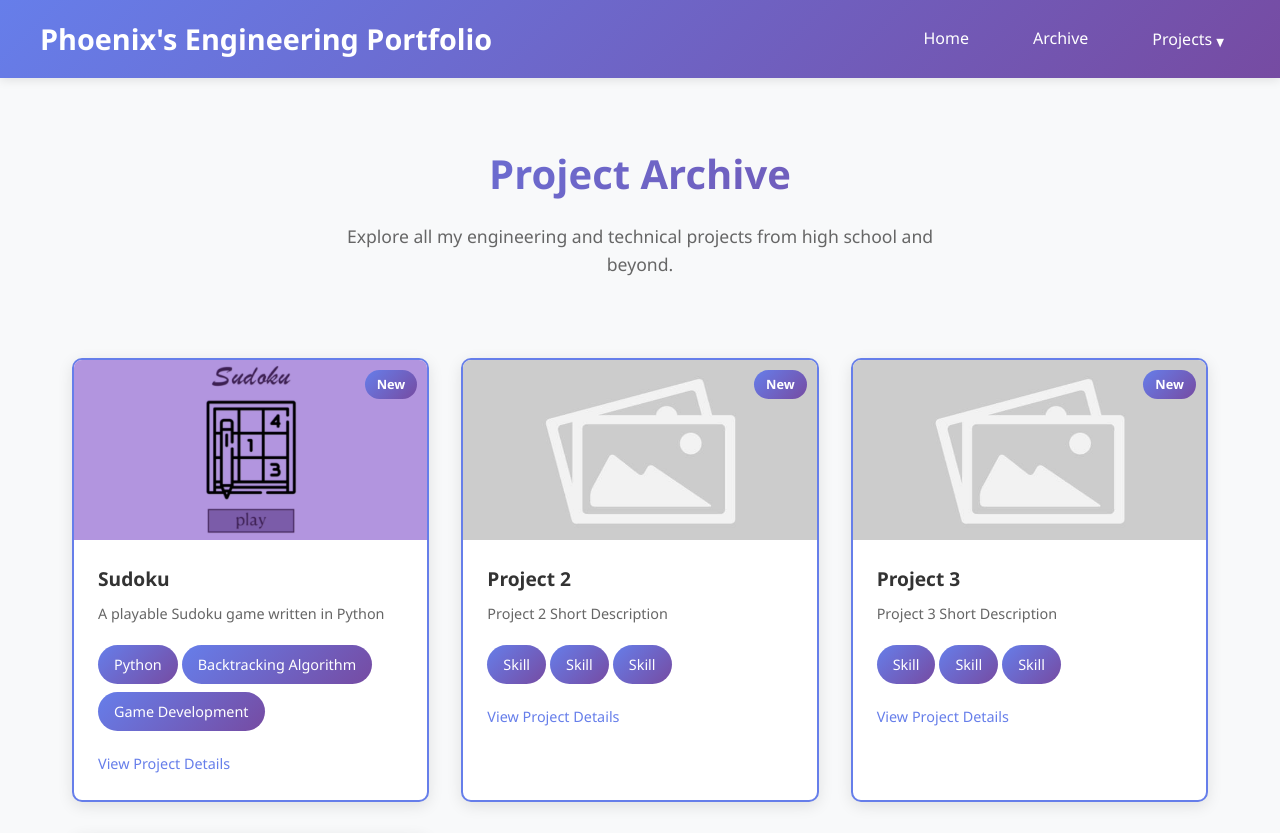
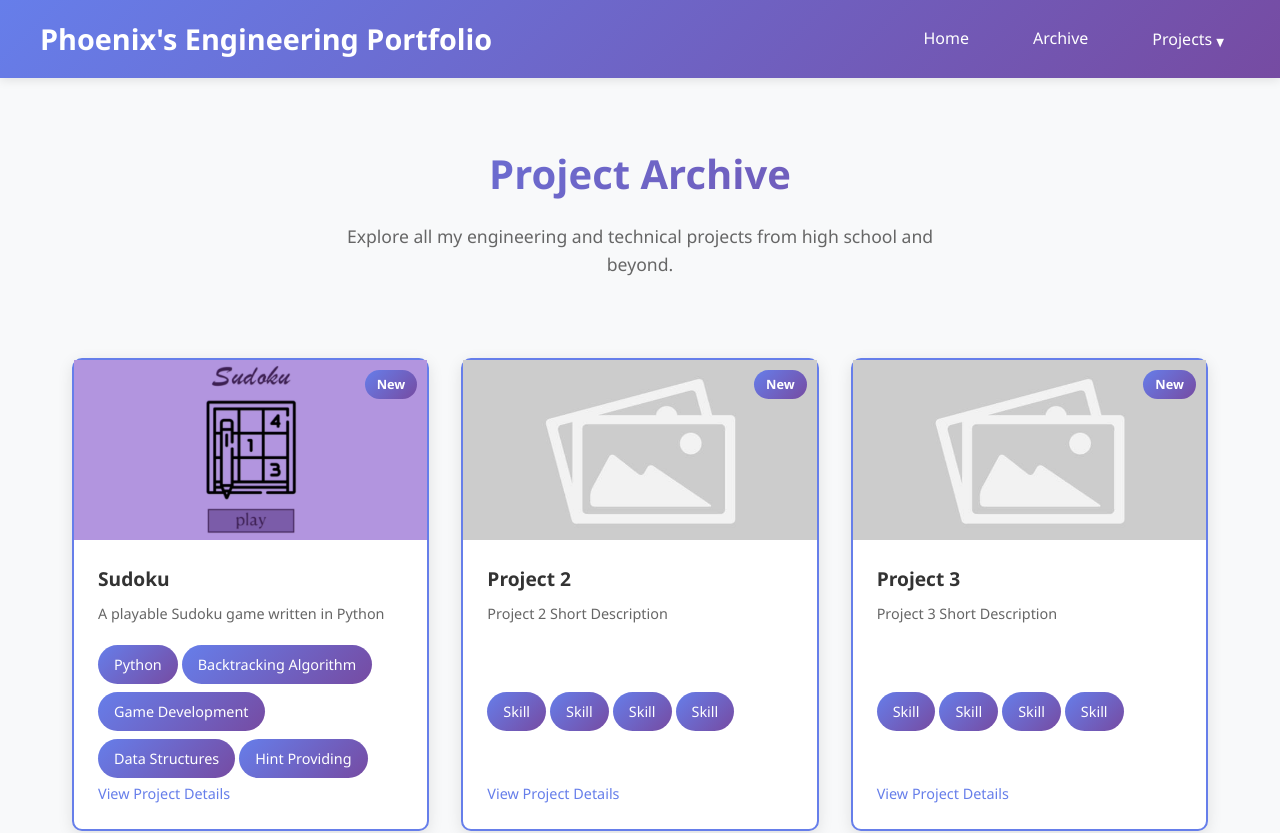
Before and after one commit to filexc/engineering-portfolio, a React (Create React App) app: page /archive in a window 1280 px wide. Shown: the top 833 px of the page. Built offline with nearby package versions, Linux system fonts and the light colour scheme.

Commit message:
removed other unused files and added some styling/functionality changes i wanted

```diff
--- a/src/components/Archive.css
+++ b/src/components/Archive.css
@@ -33,15 +33,23 @@
   display: grid;
   grid-template-columns: repeat(auto-fit, minmax(300px, 1fr));
   gap: 2rem;
+  align-items: stretch;
+}
+
+.projects-grid > * {
+  height: 100%;
 }
 
 .project-card {
   background: white;
   border-radius: 10px;
-  overflow: hidden;
+  overflow: visible;
   box-shadow: 0 4px 15px rgba(0,0,0,0.1);
   transition: transform 0.3s ease, box-shadow 0.3s ease;
   position: relative;
+  height: 100%;
+  display: flex;
+  flex-direction: column;
 }
 
 .project-card.featured {
@@ -84,6 +92,11 @@
 
 .project-content {
   padding: 1.5rem;
+  overflow: visible;
+  flex: 1;
+  display: flex;
+  flex-direction: column;
+  justify-content: space-between;
 }
 
 .project-content h3 {
@@ -100,7 +113,11 @@
 }
 
 .project-skills {
-  margin-bottom: 1rem;
+  overflow: visible;
+  flex: 1;
+  display: flex;
+  align-items: center;
+  flex-wrap: wrap;
 }
 
 .skill-tag {
@@ -112,6 +129,58 @@
   font-size: 0.8rem;
   margin: 0.25rem 0.25rem 0.25rem 0;
   font-weight: 500;
+  position: relative;
+  cursor: pointer;
+  transition: transform 0.2s ease, box-shadow 0.2s ease;
+}
+
+.skill-tag:hover {
+  transform: translateY(-2px);
+  box-shadow: 0 4px 15px rgba(102, 126, 234, 0.4);
+}
+
+.skill-tag:hover::after {
+  content: attr(title);
+  position: absolute;
+  bottom: 100%;
+  left: 50%;
+  transform: translateX(-50%);
+  background: #333;
+  color: white;
+  padding: 0.75rem 1rem;
+  border-radius: 8px;
+  font-size: 0.85rem;
+  z-index: 1000;
+  margin-bottom: 8px;
+  box-shadow: 0 4px 15px rgba(0,0,0,0.2);
+  min-width: 200px;
+  max-width: 350px;
+  white-space: normal;
+  text-align: center;
+  line-height: 1.4;
+}
+
+.skill-tag:hover::before {
+  content: '';
+  position: absolute;
+  bottom: 100%;
+  left: 50%;
+  transform: translateX(-50%);
+  border: 6px solid transparent;
+  border-top-color: #333;
+  margin-bottom: 2px;
+  z-index: 1000;
+}
+
+.project-card-link {
+  text-decoration: none;
+  color: inherit;
+  display: block;
+}
+
+.project-card-link:hover {
+  text-decoration: none;
+  color: inherit;
 }
 
 .read-more {
--- a/src/components/Archive.js
+++ b/src/components/Archive.js
@@ -15,7 +15,8 @@ const Archive = () => {
       <section className="archived-projects">
         <div className="projects-grid">
           {archivedProjects.map((project) => (
-            <div key={project.id} className={`project-card ${isProjectFeatured(project.id) ? 'featured' : ''}`}>
+            <Link key={project.id} to={`/project/${project.id}`} className="project-card-link">
+              <div className={`project-card ${isProjectFeatured(project.id) ? 'featured' : ''}`}>
                 {isProjectFeatured(project.id) && (
                   <div className="featured-badge">New</div>
                 )}
@@ -26,17 +27,22 @@ const Archive = () => {
                   <h3>{project.title}</h3>
                   <p>{project.shortDescription}</p>
                                   <div className="project-skills">
-                  {project.skills.slice(0, 3).map((skill, index) => (
-                    <span key={index} className="skill-tag">
+                  {project.skills.map((skill, index) => (
+                    <span
+                      key={index}
+                      className="skill-tag"
+                      title={typeof skill === 'string' ? skill : skill.description}
+                    >
                       {typeof skill === 'string' ? skill : skill.name}
                     </span>
                   ))}
                 </div>
-                <Link to={`/project/${project.id}`} className="read-more">
+                  <span className="read-more">
                     View Project Details
-                </Link>
+                  </span>
                 </div>
               </div>
+            </Link>
           ))}
         </div>
       </section>
--- a/src/components/Home.css
+++ b/src/components/Home.css
@@ -88,6 +88,17 @@
   line-height: 1.5;
 }
 
+.project-card-link {
+  text-decoration: none;
+  color: inherit;
+  display: block;
+}
+
+.project-card-link:hover {
+  text-decoration: none;
+  color: inherit;
+}
+
 .read-more {
   color: #667eea;
   text-decoration: none;
--- a/src/components/Home.js
+++ b/src/components/Home.js
@@ -16,18 +16,20 @@ const Home = () => {
         <h2>Recent Projects</h2>
         <div className="projects-grid">
           {featuredProjects.map((project) => (
-            <div key={project.id} className="project-card">
+            <Link key={project.id} to={`/project/${project.id}`} className="project-card-link">
+              <div className="project-card">
                 <div className="project-image">
                   <img src={project.flagshipImage} alt={project.title} />
                 </div>
                 <div className="project-content">
                   <h3>{project.title}</h3>
                   <p>{project.shortDescription}</p>
-                <Link to={`/project/${project.id}`} className="read-more">
+                  <span className="read-more">
                     Read more here
-                </Link>
+                  </span>
                 </div>
               </div>
+            </Link>
           ))}
         </div>
       </section>
--- a/src/components/ProjectDetail.js
+++ b/src/components/ProjectDetail.js
@@ -99,8 +99,6 @@ const ProjectDetail = () => {
         </div>
       </section>
 
-
-
       {project.media && project.media.length > 0 && (
         <section className="project-media">
           <h2>Project Gallery</h2>
--- a/src/data/projects.js
+++ b/src/data/projects.js
@@ -5,6 +5,23 @@ export const projects = [
     shortDescription: "A playable Sudoku game written in Python",
     fullDescription: "As the final term project for Carnegie Mellon University's 15-112: Fundamentals of Programming and Computer Science course, I made a sudoku game. Players can select from 5 different levels of board, and the program will load a randomly selected premade board from a list of options. Upon loading a board, the program runs an optimized backtracking algorithm to solve the board, which allows the player to get feedback on if they've inputted incorrect values anywhere. I also added various types of hints that can be provided to the player if requested.",
     flagshipImage: "/images/SudokuHomePage.png",
+    media: [
+      {
+        type: "image",
+        src: "/images/BacktrackerCode.png",
+        description: "The backtracker algorithm implementation in code. Other functions are referenced, but the names indicate what those do."
+      },
+      {
+        type: "image",
+        src: "/images/BlockHint.png",
+        description: "Runtime indication of a requested hint. This shows a hint that is telling the user that the darker cell has a legal value that's the only one in the given block."
+      },
+              {
+          type: "video",
+          src: "https://www.youtube.com/embed/sVqf93bNh4U",
+          description: "Gameplay demo showing the Sudoku interface and solving features. This demonstrates all the features except for the more complex hints, as that feature was added later."
+        }
+    ],
     skills: [
       {
         name: "Python",
@@ -27,23 +44,6 @@ export const projects = [
         description: "When a cell ony has one legal value remaining, the hint points to that cell, otherwise it highlights obvious groups of the same numbers to be eliminated from the options of others"
       }
     ],
-    media: [
-      {
-        type: "image",
-        src: "/images/BacktrackerCode.png",
-        description: "The backtracker algorithm implementation in code. Other functions are referenced, but the names indicate what those do."
-      },
-      {
-        type: "image",
-        src: "/images/BlockHint.png",
-        description: "Runtime indication of a requested hint. This shows a hint that is telling the user that the darker cell has a legal value that's the only one in the given block."
-      },
-              {
-          type: "video",
-          src: "https://www.youtube.com/embed/sVqf93bNh4U",
-          description: "Gameplay demo showing the Sudoku interface and solving features. This demonstrates all the features except for the more complex hints, as that feature was added later."
-        }
-    ],
     repository: {
       url: "https://github.com/filexc/112TP-Sudoku",
       platform: "GitHub"
@@ -56,7 +56,6 @@ export const projects = [
     shortDescription: "Project 2 Short Description",
     fullDescription: "Project 2 Long Description",
     flagshipImage: "/images/placeholder.jpg",
-    skills: ["Skill", "Skill", "Skill", "Skill"],
     media: [
       {
         type: "image",
@@ -74,6 +73,8 @@ export const projects = [
         description: "Project 2 Screenshot 3"
       }
     ],
+    skills: ["Skill", "Skill", "Skill", "Skill"],
+
     date: "2023-12-10"
   },
   {
@@ -82,7 +83,6 @@ export const projects = [
     shortDescription: "Project 3 Short Description",
     fullDescription: "Project 3 Long Description",
     flagshipImage: "/images/placeholder.jpg",
-    skills: ["Skill", "Skill", "Skill", "Skill"],
     media: [
       {
         type: "image",
@@ -100,6 +100,8 @@ export const projects = [
         description: "Project 3 Screenshot 3"
       }
     ],
+    skills: ["Skill", "Skill", "Skill", "Skill"],
+
     date: "2023-08"
   },
   {
@@ -108,7 +110,6 @@ export const projects = [
     shortDescription: "Project 4 Short Description",
     fullDescription: "Project 4 Long Description",
     flagshipImage: "/images/placeholder.jpg",
-    skills: ["Skill", "Skill", "Skill", "Skill"],
     media: [
       {
         type: "image",
@@ -126,31 +127,10 @@ export const projects = [
         description: "Project 4 Screenshot 3"
       }
     ],
+    skills: ["Skill", "Skill", "Skill", "Skill"],
+
     date: "2023-06-15"
-  } //,
-  // {
-  //   id: 5,
-  //   title: "Project 5",
-  //   shortDescription: "Project 5 Short Description",
-  //   fullDescription: "Project 5 Long Description",
-  //   flagshipImage: "/images/placeholder.jpg",
-  //   images: [
-  //     {
-  //       src: "/images/placeholder.jpg",
-  //       description: "Image 1 Description"
-  //     },
-  //     {
-  //       src: "/images/placeholder.jpg",
-  //       description: "Image 2 Description"
-  //     },
-  //     {
-  //       src: "/images/placeholder.jpg",
-  //       description: "Image 3 Description"
-  //     }
-  //   ],
-  //   skills: ["Skill", "Skill", "Skill", "Skill"],
-  //   date: "2023-04-05"
-  // }
+  }
 ];
 
 export const getFeaturedProjects = () => {
```
Also changed, not shown: src/setupTests.js (deleted, +0 -5 lines), src/logo.svg (deleted), 1 other file (tests, documents, lock files or other folders). Lines whose indentation alone changed are shown as unchanged.
